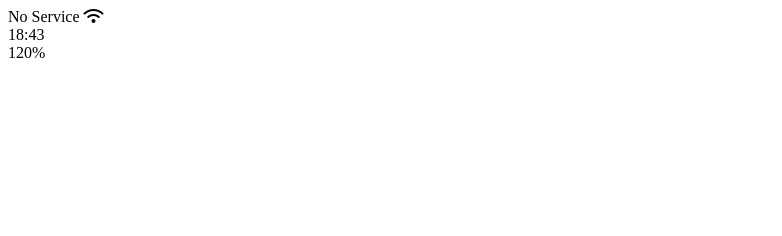
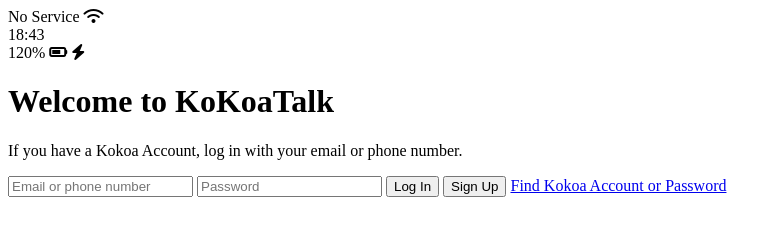
Before and after one commit to ng-lee/kokoa-clone-2020, a plain HTML site: page index.html in a window 1280 px wide. Shown: the whole page, without its empty margins (0-782 px from the left). Drawn offline with Linux system fonts and the light colour scheme.

Commit message:
Done with HTML for login page

```diff
--- a/index.html
+++ b/index.html
@@ -4,7 +4,7 @@
     <meta charset="UTF-8" />
     <meta http-equiv="X-UA-Compatible" content="IE=edge" />
     <meta name="viewport" content="width=device-width, initial-scale=1.0" />
-    <title>Welcome to Kokoa Talk</title>
+    <title>Welcome to KokoaTalk</title>
   </head>
   <body>
     <div id="status-bar">
@@ -17,10 +17,25 @@
       </div>
       <div class="status-bar__column">
         <span>120%</span>
-        <!-- Battery Icon -->
-        <!-- Charging Icon -->
+        <i class="fas fa-battery-three-quarters"></i>
+        <i class="fas fa-bolt"></i>
       </div>
     </div>
+
+    <header class="welcome-header">
+      <h1 class="welcome-header__title">Welcome to KoKoaTalk</h1>
+      <p class="welcome-header__text">
+        If you have a Kokoa Account, log in with your email or phone number.
+      </p>
+    </header>
+
+    <form class="login-form">
+      <input type="text" placeholder="Email or phone number" />
+      <input type="password" placeholder="Password" />
+      <input type="submit" value="Log In" />
+      <input type="submit" value="Sign Up" />
+      <a href="#">Find Kokoa Account or Password</a>
+    </form>
 
     <script
       src="https://kit.fontawesome.com/6478f529f2.js"
```
